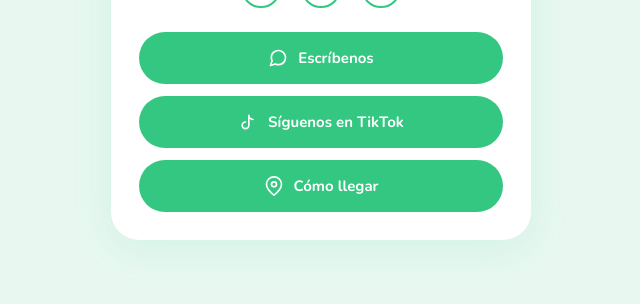
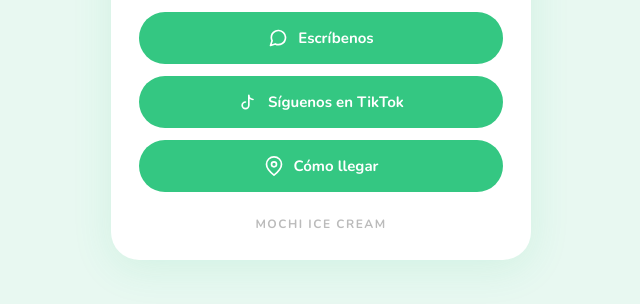
Before and after one commit to jessicatriana48-star/Momochi-links, a plain HTML site: page index.html in a window 1280 px wide. Shown: the part 466-770 px from the top of the page, without its empty margins (319-959 px from the left). Drawn offline with nearby package versions, Linux system fonts and the light colour scheme.

Commit message:
Update index.html

```diff
--- a/index.html
+++ b/index.html
@@ -101,7 +101,7 @@
     </a>
   </div>
 
-  <div class="footer>MOCHI ICE CREAM</div>
+  <div class="footer">MOCHI ICE CREAM</div>
 </div>
 </body>
 </html>
```
